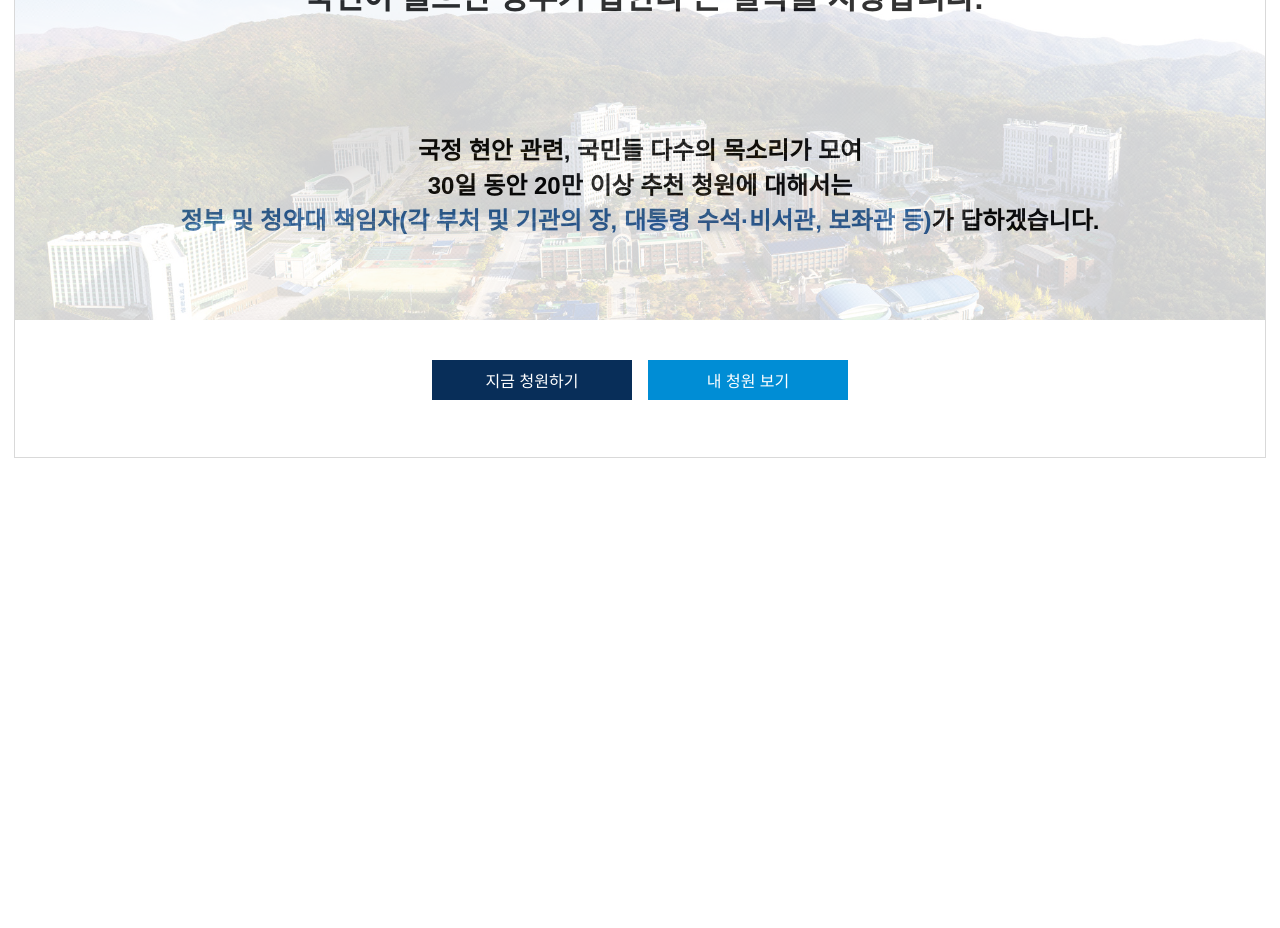
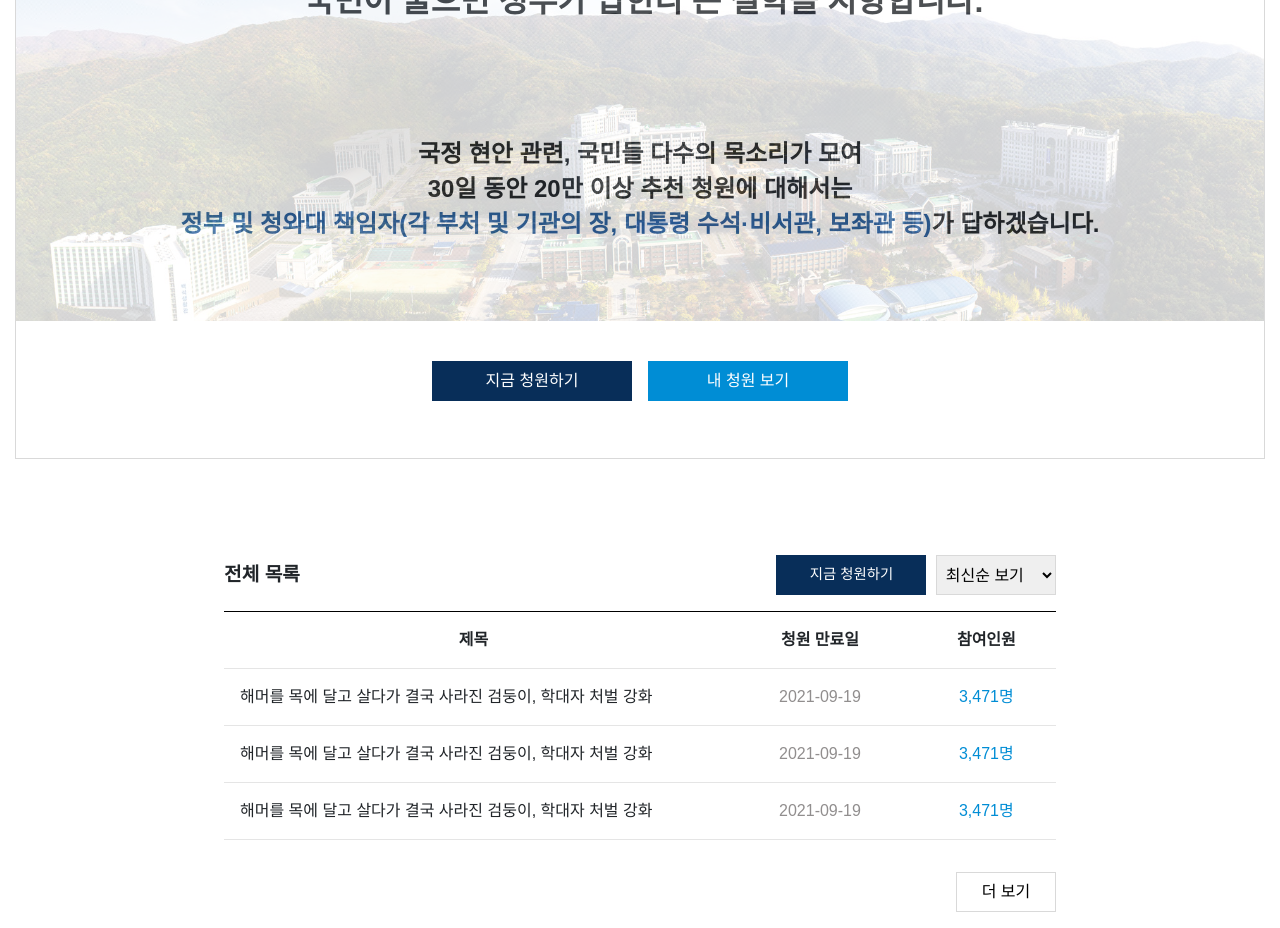
Before and after one commit to JhsK/toyPr-next, a Next.js app in the folder front/: page / in a window 1280 px wide. Shown: the part 920-1848 px from the top of the page. Before the commit the page ends 1394 px from the top, so only its background shows below. Built offline with nearby package versions, Linux system fonts and the light colour scheme.

Commit message:
[feat] 게시판 컴포넌트 작성

```diff
--- a/front/package.json
+++ b/front/package.json
@@ -11,8 +11,10 @@
   "license": "ISC",
   "dependencies": {
     "@types/react-slick": "^0.23.5",
+    "bootstrap": "^5.1.0",
     "next": "^11.1.0",
     "react": "^17.0.2",
+    "react-bootstrap": "^2.0.0-beta.5",
     "react-dom": "^17.0.2",
     "react-slick": "^0.28.1",
     "slick-carousel": "^1.8.1",
--- a/front/src/components/begin/Card.tsx
+++ b/front/src/components/begin/Card.tsx
@@ -15,7 +15,7 @@ const Continaer = styled.div`
 const CardContainer = styled.div`
   width: 1250px;
   height: 550px;
-  border: 1px solid #d9d9d9;
+  border: 1px solid ${colorTheme.BORDER_GRAY};
   text-align: center;
 
   .cardBg {
--- /dev/null
+++ b/front/src/components/union/List.tsx
@@ -0,0 +1,198 @@
+import React from 'react';
+import styled, { createGlobalStyle } from 'styled-components';
+import { colorTheme } from '../../theme';
+
+const Global = createGlobalStyle`
+    .table-responsive-sm {
+        //width: 65%;
+        width: 100%;
+    }
+`;
+
+const TableContainer = styled.div`
+  display: flex;
+  flex-direction: column;
+  align-items: center;
+  margin: 4rem auto 0 auto;
+  padding: 1rem 0;
+  width: 65%;
+
+  .addBtnContainer {
+    width: 100%;
+    display: flex;
+    justify-content: flex-end;
+    margin-top: 2rem;
+  }
+`;
+
+const TableBtnContainer = styled.div`
+  width: 100%;
+  display: flex;
+  align-items: center;
+  justify-content: space-between;
+  margin-bottom: 1rem;
+
+  & > span {
+    font-size: 1.2rem;
+    font-weight: bold;
+  }
+
+  .BtnContainer {
+    display: flex;
+    align-items: center;
+  }
+`;
+
+const Button = styled.button`
+  width: 150px;
+  height: 40px;
+  border: none;
+  font-size: 1rem;
+  cursor: pointer;
+  color: #fff;
+  font-size: 0.9rem;
+  background-color: ${colorTheme.BTN_NAVY};
+`;
+
+const SelectBox = styled.select`
+  border: 1px solid ${colorTheme.BORDER_GRAY};
+  width: 120px;
+  height: 40px;
+  margin-left: 0.6rem;
+  padding-left: 0.3rem;
+`;
+
+const Table = styled.table`
+  width: 100%;
+
+  & > thead {
+    border-top: 1.5px solid #000;
+    border-bottom: 1px solid rgba(0, 0, 0, 0.1);
+    text-align: center;
+  }
+
+  & > tbody > tr {
+    border-bottom: 1px solid rgba(0, 0, 0, 0.1);
+  }
+
+  td {
+    padding: 1rem 0;
+  }
+
+  tbody > tr:hover {
+    background-color: ${colorTheme.HOVER_GRAY};
+  }
+
+  th {
+    padding: 1rem 0;
+  }
+
+  .title {
+    padding-left: 1rem;
+    width: 60%;
+    cursor: pointer;
+  }
+
+  .date {
+    text-align: center;
+    color: ${colorTheme.FONT_GRAY};
+  }
+
+  .people {
+    text-align: center;
+    color: ${colorTheme.MID_BLUE};
+  }
+`;
+
+const AddBtn = styled.button`
+  width: 100px;
+  height: 40px;
+  border: 1px solid ${colorTheme.BORDER_GRAY};
+  background-color: #fff;
+`;
+
+const List = () => {
+  return (
+    <TableContainer>
+      <TableBtnContainer>
+        <span>전체 목록</span>
+        <div className="BtnContainer">
+          <Button>지금 청원하기</Button>
+          <SelectBox>
+            <option value="date">최신순 보기</option>
+            <option value="recmd">추천순 보기</option>
+          </SelectBox>
+        </div>
+      </TableBtnContainer>
+      <Table>
+        <thead>
+          <tr>
+            <th>제목</th>
+            <th>청원 만료일</th>
+            <th>참여인원</th>
+          </tr>
+        </thead>
+        <tbody>
+          <tr>
+            <td className="title">
+              해머를 목에 달고 살다가 결국 사라진 검둥이, 학대자 처벌 강화
+            </td>
+            <td className="date">2021-09-19</td>
+            <td className="people">3,471명</td>
+          </tr>
+          <tr>
+            <td className="title">
+              해머를 목에 달고 살다가 결국 사라진 검둥이, 학대자 처벌 강화
+            </td>
+            <td className="date">2021-09-19</td>
+            <td className="people">3,471명</td>
+          </tr>
+          <tr>
+            <td className="title">
+              해머를 목에 달고 살다가 결국 사라진 검둥이, 학대자 처벌 강화
+            </td>
+            <td className="date">2021-09-19</td>
+            <td className="people">3,471명</td>
+          </tr>
+        </tbody>
+      </Table>
+      <div className="addBtnContainer">
+        <AddBtn>더 보기</AddBtn>
+      </div>
+    </TableContainer>
+  );
+};
+
+export default List;
+
+{
+  /* <TableContainer>
+<Global />
+<Table responsive="sm">
+  <thead>
+    <tr>
+      <th>Table heading</th>
+      <th>Table heading</th>
+      <th>Table heading</th>
+    </tr>
+  </thead>
+  <tbody>
+    <tr>
+      <td>Table cell</td>
+      <td>Table cell</td>
+      <td>Table cell</td>
+    </tr>
+    <tr>
+      <td>Table cell</td>
+      <td>Table cell</td>
+      <td>Table cell</td>
+    </tr>
+    <tr>
+      <td>Table cell</td>
+      <td>Table cell</td>
+      <td>Table cell</td>
+    </tr>
+  </tbody>
+</Table>
+</TableContainer> */
+}
--- a/front/src/pages/_app.tsx
+++ b/front/src/pages/_app.tsx
@@ -1,6 +1,9 @@
 import React, { ReactElement } from 'react';
 import Head from 'next/head';
+import List from '../components/union/List';
 import GlobalStyle from '../theme/globalStyle';
+
+import 'bootstrap/dist/css/bootstrap.min.css';
 
 const App = ({ Component }): ReactElement => {
   return (
@@ -11,6 +14,7 @@ const App = ({ Component }): ReactElement => {
         <meta charSet="UTF-8" />
       </Head>
       <Component />
+      <List />
     </>
   );
 };
```
Also changed, not shown: 1 other file (tests, documents, lock files or other folders).
